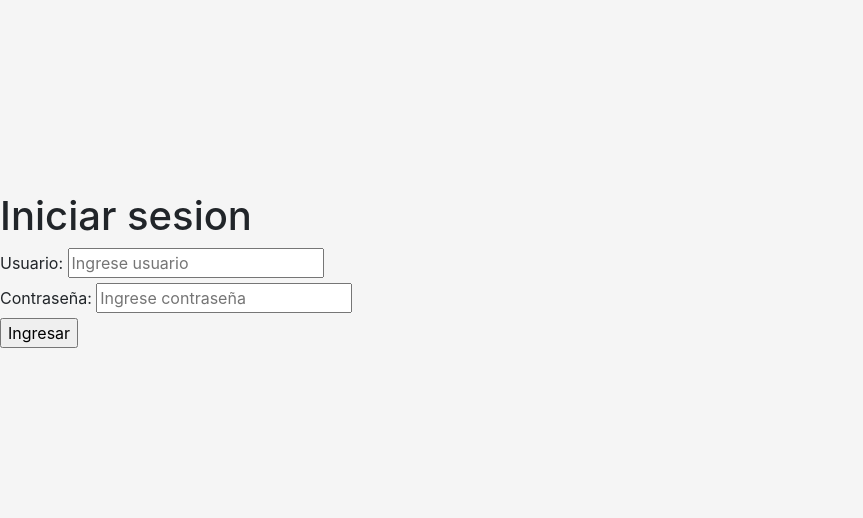
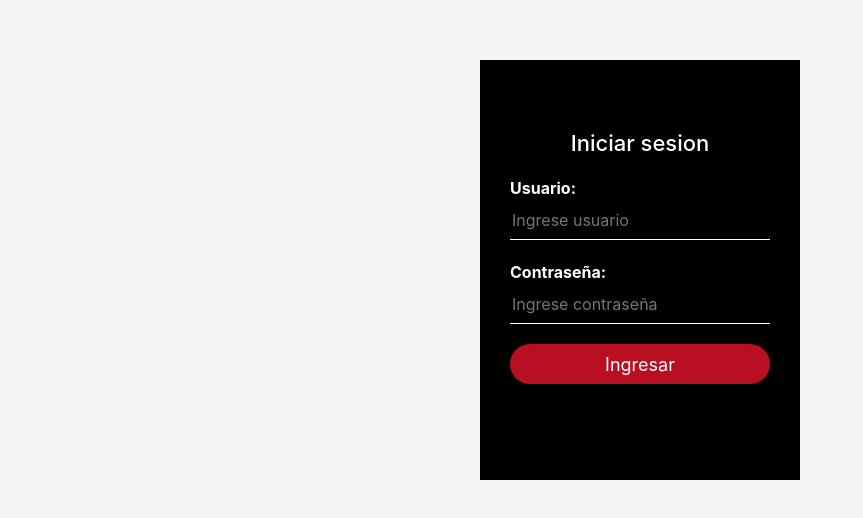
Before and after one commit to sebastiandesouza/sebasou_ecommerce, a plain HTML site: page login.html in a window 1280 px wide. Shown: the part 130-648 px from the top of the page, without its empty margins (0-863 px from the left). Drawn offline with Linux system fonts and the light colour scheme.

Commit message:
entregable1.3

```diff
--- a/css/styles.css
+++ b/css/styles.css
@@ -148,3 +148,60 @@ span{
   border: 2px solid red;
   border-radius: 2px;
 }
+.login-box {
+  width: 320px;
+  height: 420px;
+  background: #000;
+  color: #fff;
+  top: 50%;
+  left: 50%;
+  position: absolute;
+  transform: translate(-50%, -50%);
+  box-sizing: border-box;
+  padding: 70px 30px;
+}
+
+.login-box h1 {
+  margin: 0;
+  padding: 0 0 20px;
+  text-align: center;
+  font-size: 22px;
+}
+
+.login-box label {
+  margin: 0;
+  padding: 0;
+  font-weight: bold;
+  display: block;
+}
+
+.login-box input {
+  width: 100%;
+  margin-bottom: 20px;
+}
+
+.login-box input[type="text"], .login-box input[type="password"] {
+  border: none;
+  border-bottom: 1px solid #fff;
+  background: transparent;
+  outline: none;
+  height: 40px;
+  color: #fff;
+  font-size: 16px;
+}
+
+.login-box input[type="button"] {
+  border: none;
+  outline: none;
+  height: 40px;
+  background: #b80f22;
+  color: #fff;
+  font-size: 18px;
+  border-radius: 20px;
+}
+
+.login-box input[type="button"]:hover {
+  cursor: pointer;
+  background: #ffc107;
+  color: #000;
+}
--- a/js/products.js
+++ b/js/products.js
@@ -3,7 +3,7 @@
 //elementos HTML presentes.
 
 var categoriesArray = [];
-
+// muestra los productos del json
 function showCategoriesList(array){
 
     let htmlContentToAppend = "";
```
Also changed, not shown: index.html (+1 -0 lines), js/login.js (+5 -3 lines).
